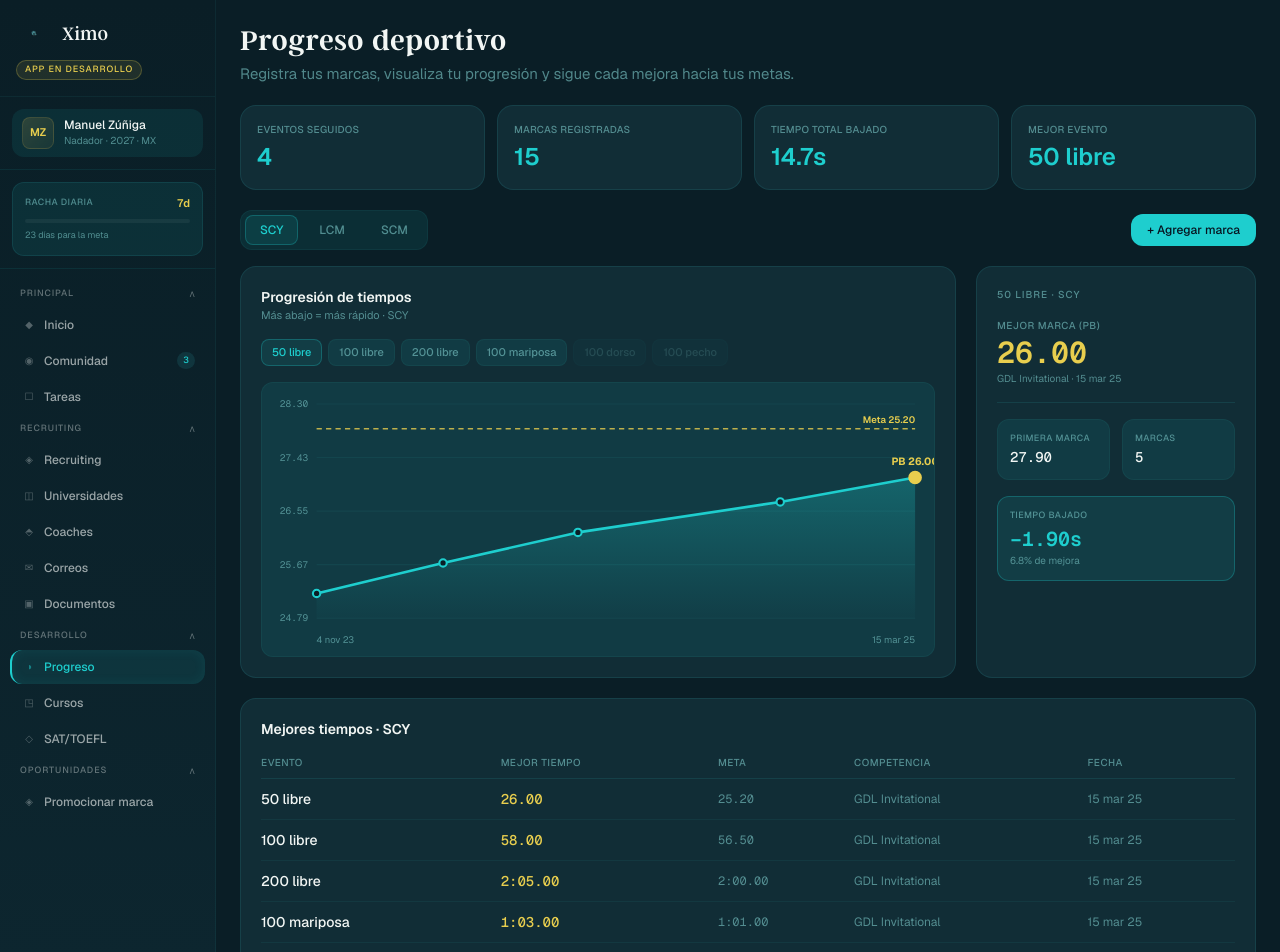
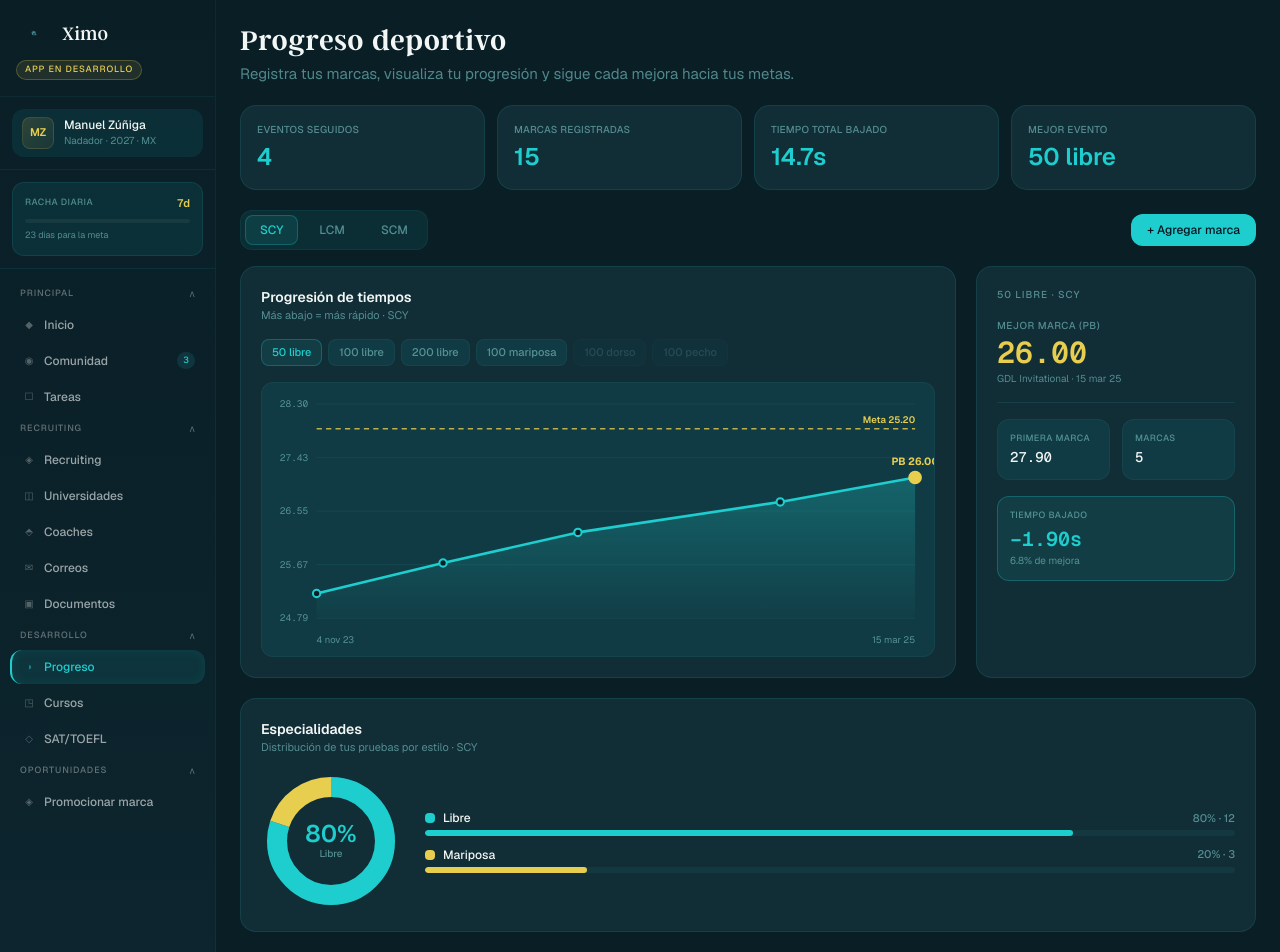
Before and after one commit to XimoAcademy/ximo, a Next.js app: page /app/progreso in a window 1280 px wide. Shown: the top 952 px of the page. Built offline with nearby package versions, Linux system fonts and the light colour scheme.

Commit message:
progreso: add specialties donut chart + interactive hover tooltips on progression line

```diff
--- a/app/app/progreso/page.tsx
+++ b/app/app/progreso/page.tsx
@@ -79,8 +79,9 @@ function fmtDate(iso: string): string {
   return d.toLocaleDateString("es-MX", { day: "numeric", month: "short", year: "2-digit" });
 }
 
-// ── Progression chart (SVG, no library) ────────────────────────
+// ── Progression chart (SVG, no library) with interactive hover ──
 function ProgressionChart({ swims, target }: { swims: Swim[]; target?: number }) {
+  const [hover, setHover] = useState<number | null>(null);
   const W = 640, H = 260, padL = 52, padR = 18, padT = 20, padB = 36;
   const plotW = W - padL - padR, plotH = H - padT - padB;
 
@@ -105,21 +106,29 @@ function ProgressionChart({ swims, target }: { swims: Swim[]; target?: number })
   const t1 = new Date(pts[pts.length - 1].date).getTime();
   const span = t1 - t0 || 1;
 
-  // x by date; y inverted so slower(top) → faster(bottom): improvement trends DOWN
+  // x by date; top = slowest (hi), bottom = fastest (lo): improvement trends DOWN
   const x = (iso: string) => padL + ((new Date(iso).getTime() - t0) / span) * plotW;
-  const y = (sec: number) => padT + ((hi - sec) / (hi - lo)) * 0; // placeholder
-  // Correct: top = slowest (hi), bottom = fastest (lo)
   const yy = (sec: number) => padT + ((sec - lo) / (hi - lo)) * plotH;
 
   const linePts = pts.map(p => `${x(p.date).toFixed(1)},${yy(p.sec).toFixed(1)}`).join(" ");
   const areaPts = `${padL},${padT + plotH} ${linePts} ${(padL + plotW).toFixed(1)},${padT + plotH}`;
   const bestSec = Math.min(...secs);
 
-  // y gridlines (4)
   const gridY = [0, 0.25, 0.5, 0.75, 1].map(f => {
     const sec = hi - f * (hi - lo);
     return { yPos: padT + f * plotH, label: fmtTime(sec) };
   });
+
+  // hovered point + tooltip geometry
+  const hp = hover !== null ? pts[hover] : null;
+  const hx = hp ? x(hp.date) : 0;
+  const hyy = hp ? yy(hp.sec) : 0;
+  const tipW = 132, tipH = 48;
+  const tipX = hp ? Math.min(Math.max(hx - tipW / 2, padL), padL + plotW - tipW) : 0;
+  const tipAbove = hyy - tipH - 14 > 0;
+  const tipY = tipAbove ? hyy - tipH - 12 : hyy + 12;
+  // drop vs previous swim
+  const prevDrop = hp && hover! > 0 ? pts[hover! - 1].sec - hp.sec : null;
 
   return (
     <div className="overflow-hidden rounded-xl" style={INNER}>
@@ -160,25 +169,59 @@ function ProgressionChart({ swims, target }: { swims: Swim[]; target?: number })
         <polyline points={linePts} fill="none" stroke="var(--teal)" strokeWidth="2.5"
           strokeLinejoin="round" strokeLinecap="round" />
 
+        {/* hover guide line */}
+        {hp && (
+          <line x1={hx} y1={padT} x2={hx} y2={padT + plotH}
+            stroke="var(--teal)" strokeWidth="1" strokeDasharray="3 3" opacity="0.5" />
+        )}
+
         {/* points */}
-        {pts.map((p) => {
+        {pts.map((p, i) => {
           const isBest = p.sec === bestSec;
+          const isHover = hover === i;
           return (
-            <g key={p.id}>
-              <circle cx={x(p.date)} cy={yy(p.sec)} r={isBest ? 5.5 : 3.5}
-                fill={isBest ? "var(--gold)" : "var(--bg)"}
-                stroke={isBest ? "var(--gold)" : "var(--teal)"} strokeWidth="2">
-                <title>{fmtTime(p.sec)} · {fmtDate(p.date)} · {p.meet}</title>
-              </circle>
-              {isBest && (
-                <text x={x(p.date)} y={yy(p.sec) - 12} textAnchor="middle"
-                  fontSize="10" fontWeight="700" fill="var(--gold)">
-                  PB {fmtTime(p.sec)}
-                </text>
-              )}
-            </g>
+            <circle key={p.id} cx={x(p.date)} cy={yy(p.sec)} r={isHover ? 6 : isBest ? 5.5 : 3.5}
+              fill={isBest ? "var(--gold)" : "var(--bg)"}
+              stroke={isBest ? "var(--gold)" : "var(--teal)"} strokeWidth="2"
+              style={{ transition: "r 0.12s ease" }} />
           );
         })}
+
+        {/* PB label */}
+        {pts.map((p) => p.sec === bestSec && hover === null ? (
+          <text key={`pb${p.id}`} x={x(p.date)} y={yy(p.sec) - 12} textAnchor="middle"
+            fontSize="10" fontWeight="700" fill="var(--gold)">
+            PB {fmtTime(p.sec)}
+          </text>
+        ) : null)}
+
+        {/* invisible hit areas for hover */}
+        {pts.map((p, i) => (
+          <circle key={`hit${p.id}`} cx={x(p.date)} cy={yy(p.sec)} r={16}
+            fill="transparent" style={{ cursor: "pointer" }}
+            onMouseEnter={() => setHover(i)} onMouseLeave={() => setHover(null)} />
+        ))}
+
+        {/* hover tooltip */}
+        {hp && (
+          <g pointerEvents="none">
+            <rect x={tipX} y={tipY} width={tipW} height={tipH} rx={8}
+              fill="var(--surface-2)" stroke="var(--teal-border)" strokeWidth="1" />
+            <text x={tipX + 10} y={tipY + 17} fontSize="13" fontWeight="700"
+              fill="var(--gold)" fontFamily="var(--font-geist-mono, monospace)">
+              {fmtTime(hp.sec)}
+              {prevDrop !== null && prevDrop > 0 && (
+                <tspan fontSize="9" fontWeight="600" fill="var(--teal)" dx="6">▼ {prevDrop.toFixed(2)}s</tspan>
+              )}
+            </text>
+            <text x={tipX + 10} y={tipY + 31} fontSize="9.5" fill="var(--text)">
+              {hp.meet.length > 22 ? hp.meet.slice(0, 21) + "…" : hp.meet}
+            </text>
+            <text x={tipX + 10} y={tipY + 43} fontSize="9" fill="var(--text-label)">
+              {fmtDate(hp.date)}
+            </text>
+          </g>
+        )}
 
         {/* x labels: first & last */}
         <text x={padL} y={H - 12} textAnchor="start" fontSize="9" fill="var(--text-label)">
@@ -190,6 +233,89 @@ function ProgressionChart({ swims, target }: { swims: Swim[]; target?: number })
           </text>
         )}
       </svg>
+    </div>
+  );
+}
+
+// ── Specialty (stroke distribution) donut ──────────────────────
+type Stroke = "Libre" | "Mariposa" | "Dorso" | "Pecho" | "Combinado";
+const STROKE_COLOR: Record<Stroke, string> = {
+  Libre: "var(--teal)",
+  Mariposa: "var(--gold)",
+  Dorso: "#c4b5fd",
+  Pecho: "#6ee7b7",
+  Combinado: "#fbbf24",
+};
+function strokeOf(event: string): Stroke {
+  const e = event.toLowerCase();
+  if (e.includes("mariposa")) return "Mariposa";
+  if (e.includes("dorso")) return "Dorso";
+  if (e.includes("pecho")) return "Pecho";
+  if (e.includes("combinado") || e.includes("im")) return "Combinado";
+  return "Libre";
+}
+
+function Specialties({ swims }: { swims: Swim[] }) {
+  const counts = new Map<Stroke, number>();
+  for (const s of swims) counts.set(strokeOf(s.event), (counts.get(strokeOf(s.event)) ?? 0) + 1);
+  const total = swims.length;
+  const segs = [...counts.entries()]
+    .map(([stroke, n]) => ({ stroke, n, pct: total ? (n / total) * 100 : 0 }))
+    .sort((a, b) => b.n - a.n);
+
+  if (total === 0) {
+    return <p className="text-sm" style={{ color: "var(--text-label)" }}>Sin datos suficientes.</p>;
+  }
+
+  const R = 54, sw = 20, cx = 70, cy = 70, C = 2 * Math.PI * R;
+  let acc = 0;
+  const top = segs[0];
+
+  return (
+    <div className="flex flex-wrap items-center gap-6">
+      {/* Donut */}
+      <div className="relative shrink-0" style={{ width: 140, height: 140 }}>
+        <svg viewBox="0 0 140 140" className="w-[140px] h-[140px]" style={{ transform: "rotate(-90deg)" }}>
+          <circle cx={cx} cy={cy} r={R} fill="none" stroke="var(--border-subtle)" strokeWidth={sw} />
+          {segs.map((s) => {
+            const len = (s.pct / 100) * C;
+            const el = (
+              <circle key={s.stroke} cx={cx} cy={cy} r={R} fill="none"
+                stroke={STROKE_COLOR[s.stroke]} strokeWidth={sw}
+                strokeDasharray={`${len} ${C - len}`} strokeDashoffset={-acc}
+                strokeLinecap="butt" />
+            );
+            acc += len;
+            return el;
+          })}
+        </svg>
+        <div className="absolute inset-0 flex flex-col items-center justify-center">
+          <p className="text-2xl font-black leading-none" style={{ color: STROKE_COLOR[top.stroke] }}>
+            {Math.round(top.pct)}%
+          </p>
+          <p className="text-[10px] font-semibold" style={{ color: "var(--text-label)" }}>{top.stroke}</p>
+        </div>
+      </div>
+
+      {/* Legend with bars */}
+      <div className="flex-1 min-w-[180px] space-y-2.5">
+        {segs.map((s) => (
+          <div key={s.stroke}>
+            <div className="mb-1 flex items-center justify-between">
+              <div className="flex items-center gap-2">
+                <span className="h-2.5 w-2.5 rounded-sm" style={{ background: STROKE_COLOR[s.stroke] }} />
+                <span className="text-xs font-semibold" style={{ color: "var(--text)" }}>{s.stroke}</span>
+              </div>
+              <span className="text-[11px] font-bold" style={{ color: "var(--text-label)" }}>
+                {Math.round(s.pct)}% · {s.n}
+              </span>
+            </div>
+            <div className="h-1.5 w-full overflow-hidden rounded-full" style={{ background: "var(--border-subtle)" }}>
+              <div className="h-full rounded-full" style={{ width: `${s.pct}%`, background: STROKE_COLOR[s.stroke] }} />
+            </div>
+          </div>
+        ))}
+      </div>
     </div>
   );
 }
@@ -426,6 +552,17 @@ export default function ProgresoPage() {
       </div>
       </ScrollReveal>
 
+      {/* ── Specialties ── */}
+      <ScrollReveal delay={70}>
+      <div className="mb-5 rounded-2xl p-5" style={CARD}>
+        <div className="mb-4">
+          <p className="text-sm font-black" style={{ color: "var(--text)" }}>Especialidades</p>
+          <p className="text-[11px]" style={{ color: "var(--text-label)" }}>Distribución de tus pruebas por estilo · {course}</p>
+        </div>
+        <Specialties swims={swims.filter(s => s.course === course)} />
+      </div>
+      </ScrollReveal>
+
       {/* ── Best times table ── */}
       <ScrollReveal delay={80}>
       <div className="mb-5 rounded-2xl p-5" style={CARD}>
```
